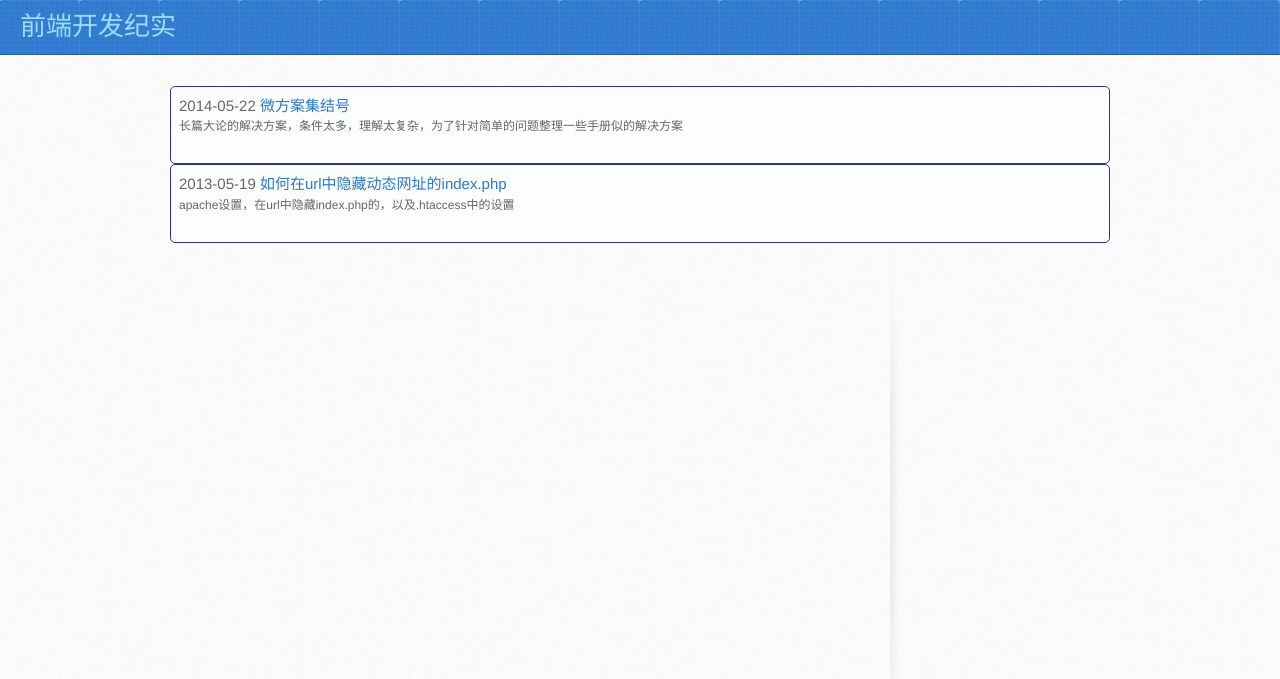
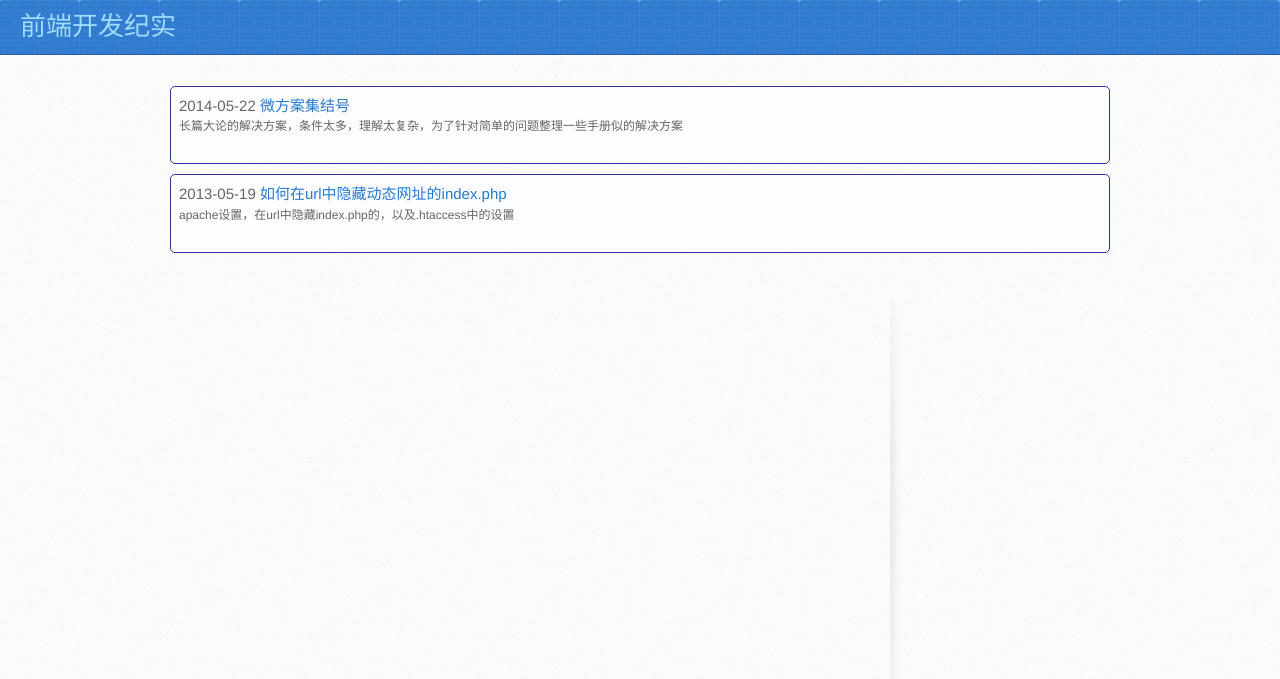
Before and after one commit to zyd52116/thankwsx.github.com, a Jekyll site: the page built from index.html, in a window 1280 px wide. Shown: the top 679 px of the page. Built offline with Jekyll 4.4.1, drawn with Linux system fonts in a browser that asks for light colours; Markdown is read by kramdown in place of the engine named in the settings.

Commit message:
post space

```diff
--- a/_layouts/defaults.html
+++ b/_layouts/defaults.html
@@ -26,7 +26,7 @@
       <section>
             <ul>
             {% for post in site.posts %}
-              <li style="border:1px solid #3030a0;background:#fcfdfe;border-radius:5px;padding:8px;list-style:none;">
+              <li style="border:1px solid #3030a0;background:#fcfdfe;border-radius:5px;padding:8px;list-style:none;margin-bottom:10px;">
                 {{post.date | date: "%Y-%m-%d" }} <a href="{{ post.url }}">{{ post.title }}</a>
                 <p style="font-size:12px;">{{ post.excerpt }}</p>
               </li>
```
